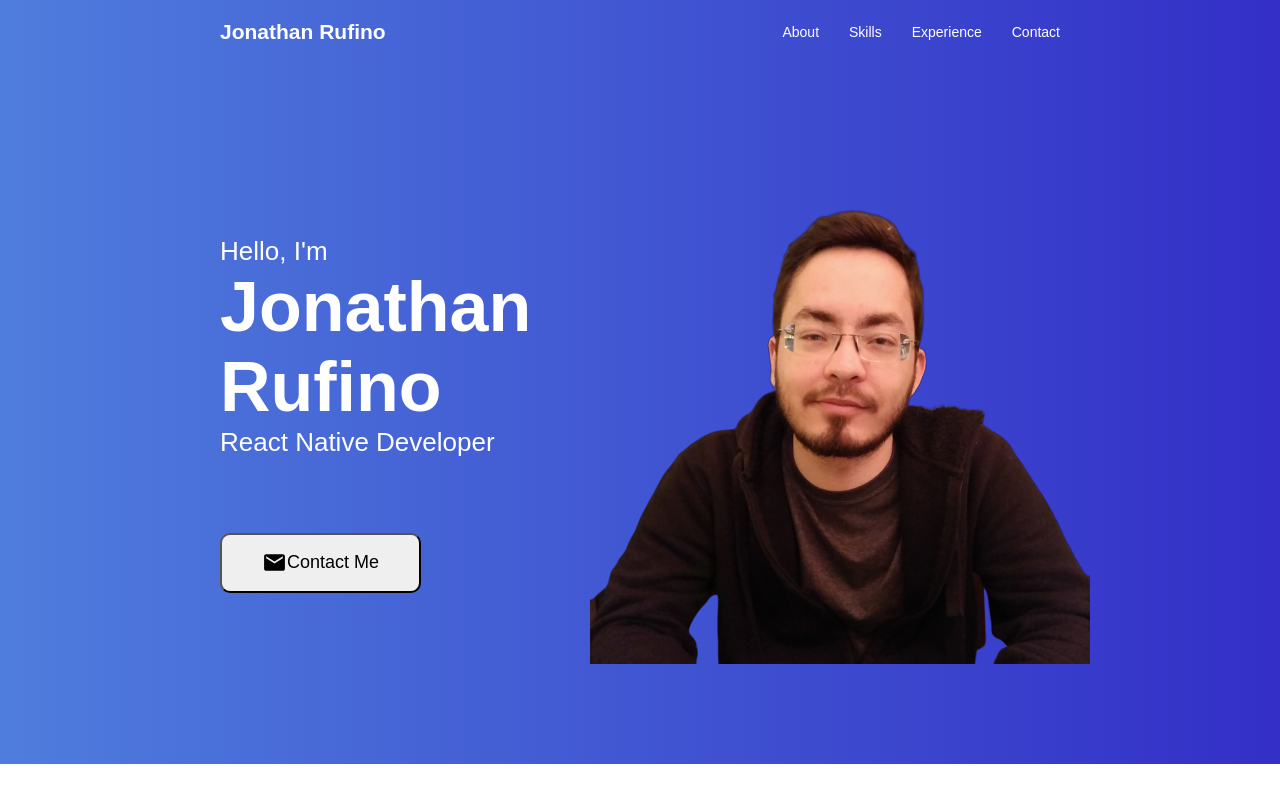
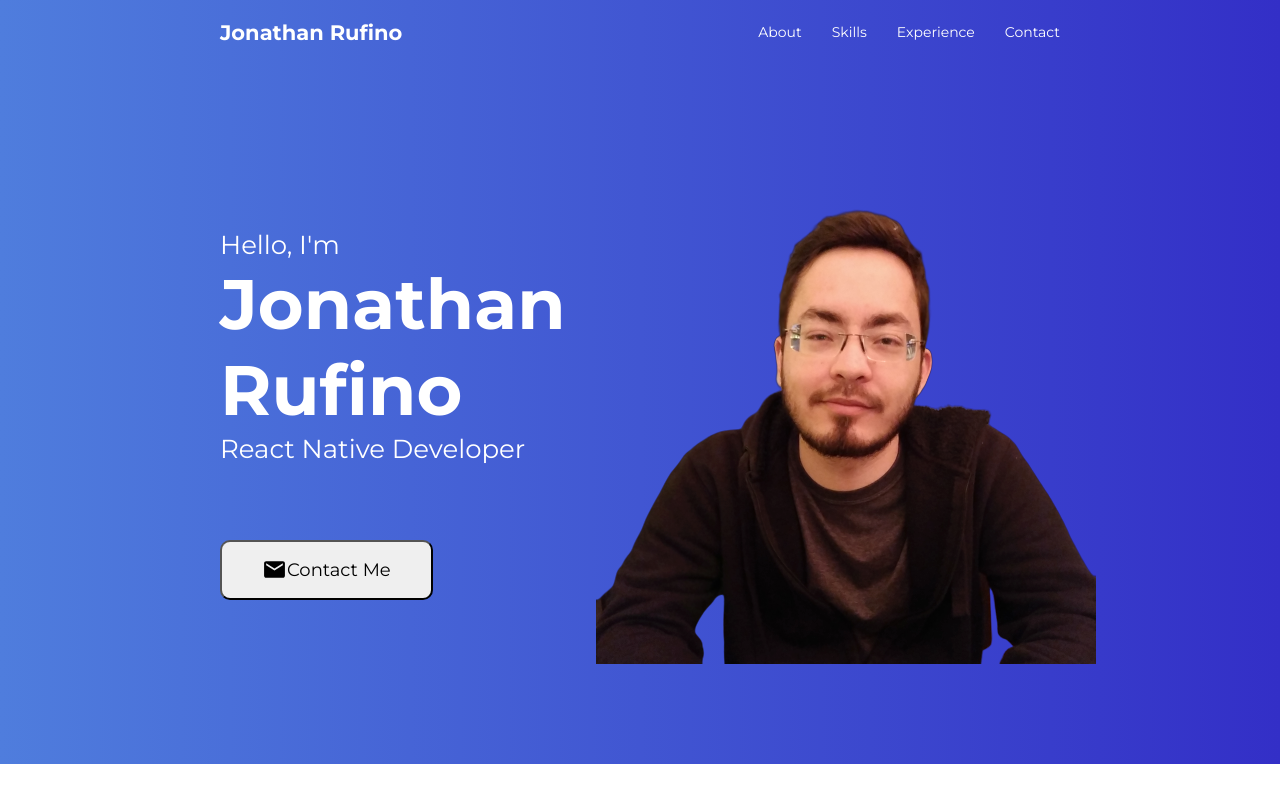
Before and after one commit to JonathanRufino/portfolio, a React (Create React App) app: page / in a window 1280 px wide. Built offline with nearby package versions, Linux system fonts and the light colour scheme.

Commit message:
style: change default font to Montserrat

```diff
--- a/src/styles/global.js
+++ b/src/styles/global.js
@@ -1,6 +1,8 @@
 import { createGlobalStyle } from 'styled-components';
 
 export default createGlobalStyle`
+  @import url('https://fonts.googleapis.com/css?family=Montserrat:400,700&display=swap');
+
   * {
     margin: 0;
     padding: 0;
@@ -21,7 +23,7 @@ export default createGlobalStyle`
   }
 
   body, input, button {
-    font: 14px 'Robot', sans-serif;
+    font: 14px 'Montserrat', 'Roboto', sans-serif;
   }
 
   a {
```
